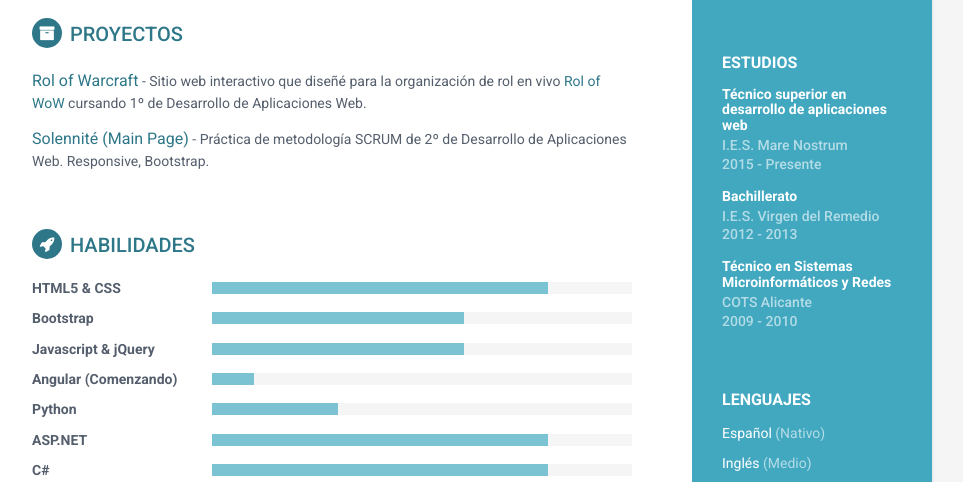
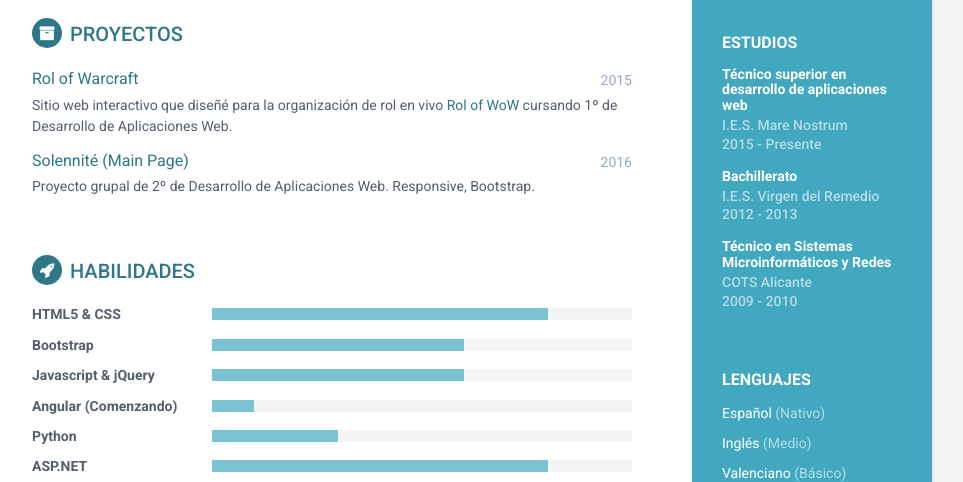
Before and after one commit to Olauctred/mycv, a plain HTML site: page index.html in a window 1280 px wide. Shown: the part 618-1100 px from the top of the page, without its empty margins (188-1151 px from the left). Drawn offline with Linux system fonts and the light colour scheme.

Commit message:
Update 4 17.01.2017

```diff
--- a/index.html
+++ b/index.html
@@ -1,15 +1,15 @@
 <!DOCTYPE html>
 <!--[if IE 8]> <html lang="en" class="ie8"> <![endif]-->
 <!--[if IE 9]> <html lang="en" class="ie9"> <![endif]-->
-<!--[if !IE]><!--> <html lang="en"> <!--<![endif]-->
+<!--[if !IE]><!--> <html lang="es"> <!--<![endif]-->
 <head>
-    <title>Responsive Resume/CV Template for Developers</title>
+    <title></title>
     <!-- Meta -->
     <meta charset="utf-8">
     <meta http-equiv="X-UA-Compatible" content="IE=edge">
     <meta name="viewport" content="width=device-width, initial-scale=1.0">
-    <meta name="description" content="Responsive HTML5 Resume/CV Template for Developers">
-    <meta name="author" content="Xiaoying Riley at 3rd Wave Media">
+    <meta name="description" content="">
+    <!--<meta name="author" content="Xiaoying Riley at 3rd Wave Media">-->
     <!--<link rel="shortcut icon" href="favicon.ico">-->
     <link href='https://fonts.googleapis.com/css?family=Roboto:400,500,400italic,300italic,300,500italic,700,700italic,900,900italic' rel='stylesheet' type='text/css'>
     <!-- Global CSS -->
@@ -38,7 +38,6 @@
             <div class="contact-container container-block">
                 <ul class="list-unstyled contact-list">
                     <li class="email"><i class="fa fa-envelope"></i><a href="mailto:martinalcocer.julio@gmail.com">martinalcocer.julio@gmail.com</a>
-                    <a href="mailto:olauctred4889@gmail.com">olauctred4889@gmail.com</a></li>
                     <li class="phone"><i class="fa fa-phone"></i><a href="tel:+34675083467">675 08 34 67</a></li>
                     <!--<li class="website"><i class="fa fa-globe"></i><a href="http://themes.3rdwavemedia.com/website-templates/free-responsive-website-template-for-developers/" target="_blank">portfoliosite.com</a></li>
                     <li class="linkedin"><i class="fa fa-linkedin"></i><a href="#" target="_blank">linkedin.com/in/alandoe</a></li>-->
@@ -123,12 +122,27 @@
                     <p>You can list your side projects or open source libraries in this section. Lorem ipsum dolor sit amet, consectetur adipiscing elit. Vestibulum et ligula in nunc bibendum fringilla a eu lectus.</p>
                 </div>--><!--//intro-->
                 <div class="item">
-                    <span class="project-title"><a href="http://rolofwarcraft.com/" target="_">Rol of Warcraft</a></span> - <span class="project-tagline">Sitio web interactivo que diseñé para la organización de rol en vivo <a href="https://www.facebook.com/rolofwow" target="_">Rol of WoW</a> cursando 1º de Desarrollo de Aplicaciones Web.</span>
+                    <div class="upper-row">
+                            <h3 class="project-title">
+                                <a href="http://rolofwarcraft.com/" target="_">Rol of Warcraft</a>
+                            </h3>
+                            <div class="time">2015</div>
+                        </div><!--//upper-row-->
+                    <div class="details">
+                        <p>Sitio web interactivo que diseñé para la organización de rol en vivo <a href="https://www.facebook.com/rolofwow" target="_">Rol of WoW</a> cursando 1º de Desarrollo de Aplicaciones Web.</p>
+                    </div>
+                </div><!--//item-->
 
-                </div><!--//item-->
                 <div class="item">
-                    <span class="project-title"><a href="https://interfacesweb16-17.github.io/s3_salvajes_dragons/" target="_blank">Solennité (Main Page)</a></span> -
-                    <span class="project-tagline">Práctica de metodología SCRUM de 2º de Desarrollo de Aplicaciones Web. Responsive, Bootstrap.</span>
+                    <div class="upper-row">
+                            <h3 class="project-title">
+                                <a href="https://interfacesweb16-17.github.io/s3_salvajes_dragons/" target="_blank">Solennité (Main Page)</a>
+                            </h3>
+                            <div class="time">2016</div>
+                        </div><!--//upper-row-->
+                    <div class="details">
+                        <p>Proyecto grupal de 2º de Desarrollo de Aplicaciones Web. Responsive, Bootstrap.</p>
+                    </div>
                 </div><!--//item-->
 
             </section><!--//section-->
```
